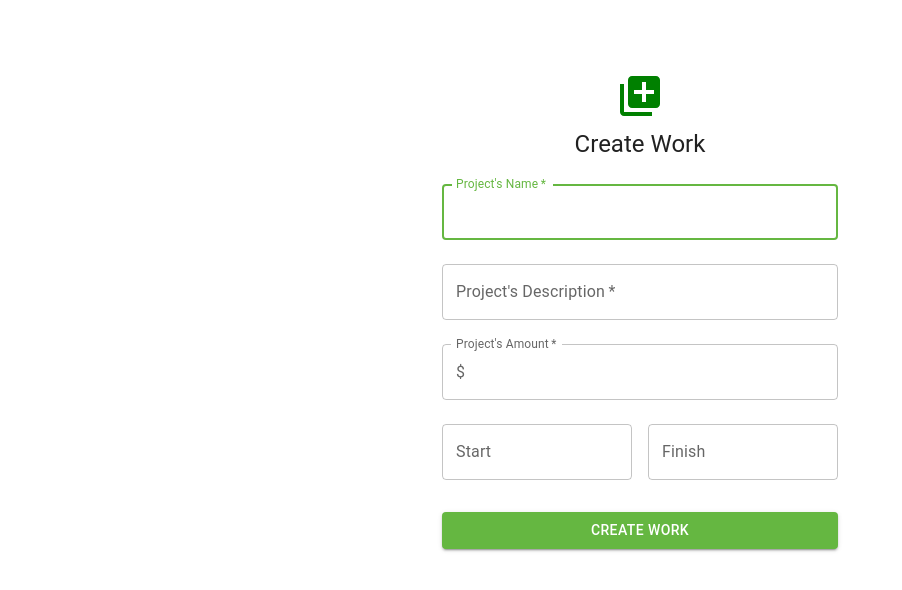
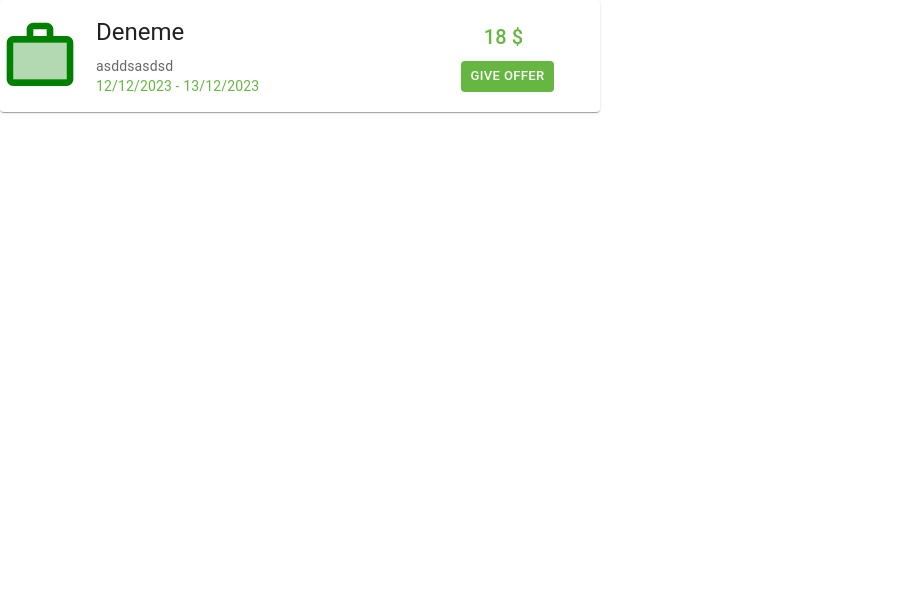
Before and after one commit to CeylinC/Recyle-Coin-Front-End, a React (Create React App) app: page / in a window 1280 px wide. Shown: the top 590 px of the page, without its empty margins (0-902 px from the left). Built offline with nearby package versions, Linux system fonts and the light colour scheme.

Commit message:
feat: create work component

```diff
--- a/src/App.tsx
+++ b/src/App.tsx
@@ -1,10 +1,10 @@
 import './App.css';
-import CreateWorkPage from './page/create-work/CreateWorkPage';
+import WorkCard from './component/work-card/WorkCard';
 
 function App() {
   return (
     <>
-      <CreateWorkPage />
+      <WorkCard work={{name:'Deneme', description:'asddsasdsd', amount:'18', start:'12/12/2023', finish:"13/12/2023"}}/>
     </>
   );
 }
--- /dev/null
+++ b/src/component/work-card/WorkCard.tsx
@@ -0,0 +1,59 @@
+import * as React from 'react';
+import Card from '@mui/material/Card';
+import CardActions from '@mui/material/CardActions';
+import CardContent from '@mui/material/CardContent';
+import Button from '@mui/material/Button';
+import Typography from '@mui/material/Typography';
+import WorkTwoToneIcon from '@mui/icons-material/WorkTwoTone';
+import { Box } from '@mui/material';
+import { Work } from '../../model/Work';
+
+interface IProp {
+    work: Work
+}
+
+export default function WorkCard({ work }: IProp) {
+    return (
+        <Card sx={{
+            width: {
+                xs: 300,
+                sm: 400,
+                md: 500,
+                lg: 600,
+                xl: 700,
+            }, display: "flex", flexDirection: {
+                xs: "column",
+                sm: "row"
+            }, alignItems: "center"
+        }}>
+            <WorkTwoToneIcon sx={{ color: "green", fontSize: "5rem" }} />
+            <CardContent sx={{
+                width: {
+                    xs: 200,
+                    sm: 300,
+                    md: 400,
+                    lg: 500,
+                    xl: 600,
+                }
+            }}>
+                <Typography gutterBottom variant="h5" component="div">
+                    {work.name}
+                </Typography>
+                <Typography variant="body2" color="text.secondary">
+                    {work.description}
+                </Typography>
+                <Box sx={{ width: "100%", display: "flex", alignItems: "center", justifyContent: "space-between" }}>
+                    <Typography variant="body2" color="primary.main">
+                        {work.start} - {work.finish}
+                    </Typography>
+                </Box>
+            </CardContent>
+            <CardActions sx={{ width: "300px", display: "flex", flexDirection: "column", justifyContent: "center", alignItems: "center" }}>
+                <Typography variant="h6" color="primary.main">
+                    {work.amount} $
+                </Typography>
+                <Button sx={{ boxShadow: "none", marginTop: "0.5rem" }} variant="contained" size="small">Give Offer</Button>
+            </CardActions>
+        </Card>
+    );
+}
--- /dev/null
+++ b/src/model/Work.ts
@@ -0,0 +1,7 @@
+export interface Work{
+    name: string,
+    description: string,
+    amount: string,
+    start: string,
+    finish: string
+}
```
